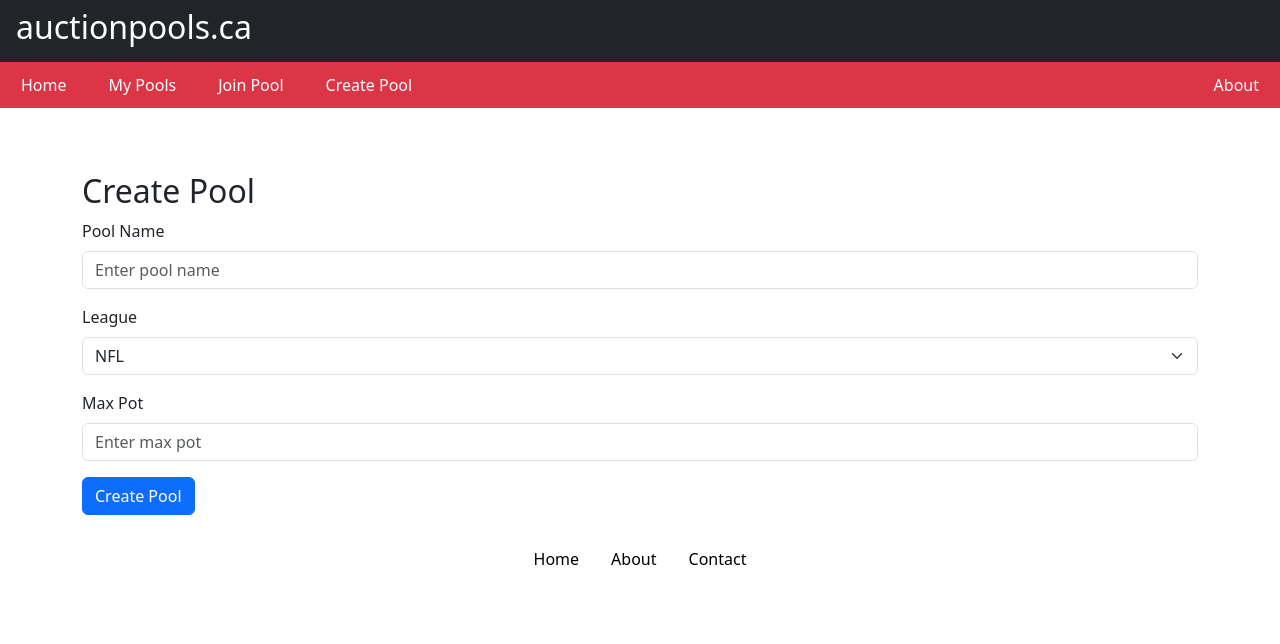
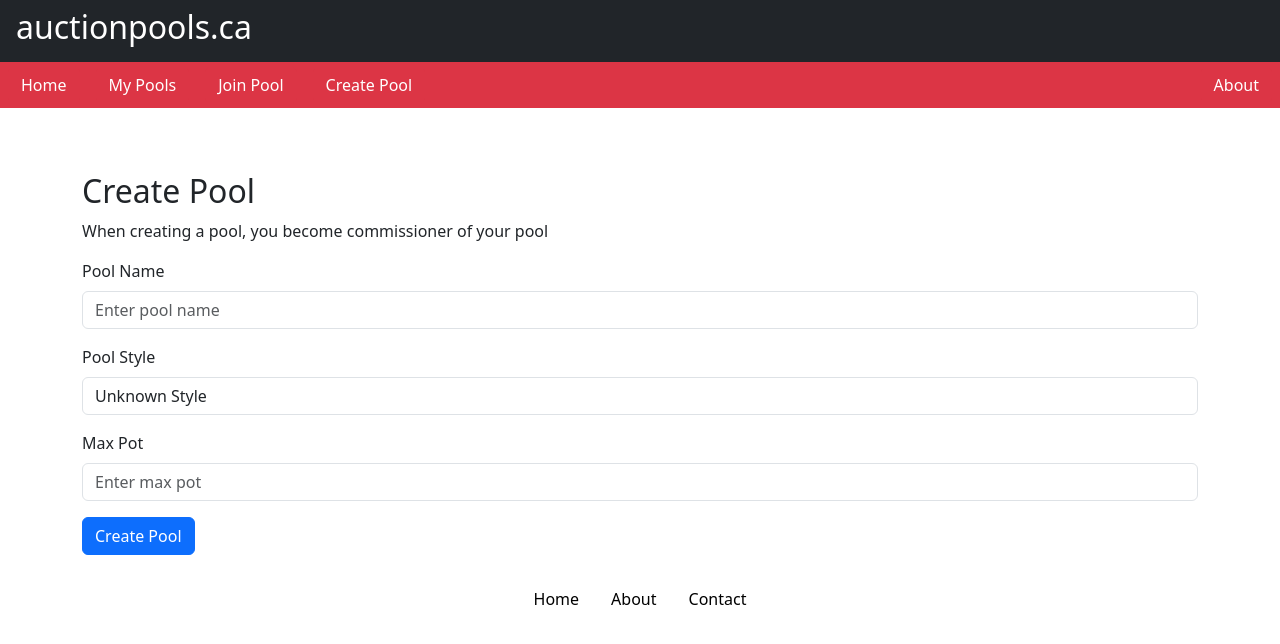
Before and after one commit to evanhinde39/auction_app_1, a React (Create React App) app in the folder client/: page /createpool in a window 1280 px wide. Shown: the top 644 px of the page. Built offline with nearby package versions, Linux system fonts and the light colour scheme.

Commit message:
Create pool inputs

```diff
--- a/client/src/pages/CreatePool/CreatePool.js
+++ b/client/src/pages/CreatePool/CreatePool.js
@@ -1,30 +1,51 @@
 import React from "react";
+import { useLocation } from "react-router-dom";
 
 const CreatePool = () => {
+  const location = useLocation();
+  const poolStyle = location.state?.poolStyle || "Unknown Style";
+
   return (
-    <div class="container mt-5">
-    <h2>Create Pool</h2>
-    <form>
-        <div class="mb-3">
-            <label for="poolName" class="form-label">Pool Name</label>
-            <input type="text" class="form-control" id="poolName" placeholder="Enter pool name" required></input>
+    <div className="container mt-5">
+      <h2>Create Pool</h2>
+      <p>When creating a pool, you become commissioner of your pool</p>
+      <form>
+        <div className="mb-3">
+          <label htmlFor="poolName" className="form-label">Pool Name</label>
+          <input
+            type="text"
+            className="form-control"
+            id="poolName"
+            placeholder="Enter pool name"
+            required
+          />
         </div>
 
-        <div class="mb-3">
-            <label for="league" class="form-label">League</label>
-            <select class="form-select" id="league" required>
-                <option value="NFL">NFL</option>
-            </select>
+        <div className="mb-3">
+          <label htmlFor="poolStyle" className="form-label">Pool Style</label>
+          <input
+            type="text"
+            className="form-control"
+            id="poolStyle"
+            value={poolStyle}
+            readOnly
+          />
         </div>
 
-        <div class="mb-3">
-            <label for="maxPot" class="form-label">Max Pot</label>
-            <input type="number" class="form-control" id="maxPot" placeholder="Enter max pot" required></input>
+        <div className="mb-3">
+          <label htmlFor="maxPot" className="form-label">Max Pot</label>
+          <input
+            type="number"
+            className="form-control"
+            id="maxPot"
+            placeholder="Enter max pot"
+            required
+          />
         </div>
 
-        <button type="submit" class="btn btn-primary">Create Pool</button>
-    </form>
-</div>
+        <button type="submit" className="btn btn-primary">Create Pool</button>
+      </form>
+    </div>
   );
 };
 
--- a/client/src/pages/CreatePool/Dashboard.js
+++ b/client/src/pages/CreatePool/Dashboard.js
@@ -6,7 +6,11 @@ const Dashboard = () => {
     <div className="container mt-4">
       <h2>Create Pool</h2>
 
-      <Link to="/createpool" style={{ textDecoration: 'none' }}>
+      <Link
+        to="/createpool"
+        state={{ poolStyle: "NFL Regular Season" }}
+        style={{ textDecoration: 'none' }}
+      >
         <div
           className="rounded-3 shadow-sm overflow-hidden"
           style={{
```
